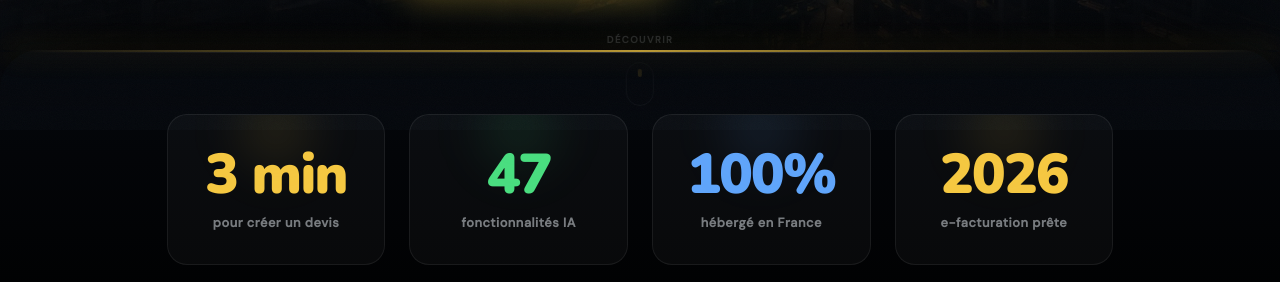
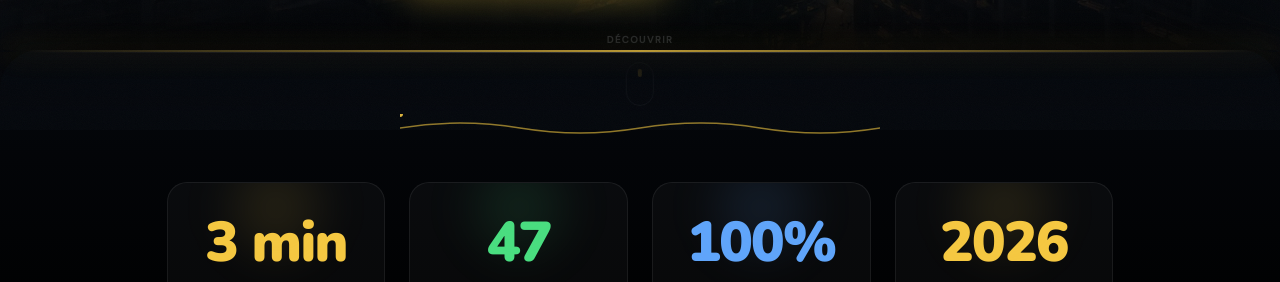
Before and after one commit to flooooooooooooooox/site, a Next.js app: page / in a window 1280 px wide. Shown: the part 670-952 px from the top of the page. Built offline with nearby package versions, Linux system fonts and the light colour scheme.

Commit message:
feat(stats): B+C+D — spring reveal, wave separator, blur-to-focus

```diff
--- a/src/components/sections/StatsSection.tsx
+++ b/src/components/sections/StatsSection.tsx
@@ -9,7 +9,14 @@ const STATS = [
   { value: 2026, suffix: "", label: "e-facturation prête", color: "#F5C842" },
 ];
 
-function Counter({ target, suffix }: { target: number; suffix: string }) {
+// Option B — spring easing with gentle overshoot
+function springEase(t: number): number {
+  if (t <= 0) return 0;
+  if (t >= 1) return 1;
+  return 1 - Math.pow(2, -9 * t) * Math.cos(t * Math.PI * 2.8);
+}
+
+function Counter({ target, suffix, color }: { target: number; suffix: string; color: string }) {
   const [count, setCount] = useState(0);
   const ref = useRef<HTMLSpanElement>(null);
   const started = useRef(false);
@@ -21,34 +28,127 @@ function Counter({ target, suffix }: { target: number; suffix: string }) {
       ([entry]) => {
         if (entry.isIntersecting && !started.current) {
           started.current = true;
-          const duration = 1400;
+          const duration = 1800;
           const start = performance.now();
           const animate = (now: number) => {
-            const progress = Math.min((now - start) / duration, 1);
-            const eased = 1 - Math.pow(1 - progress, 3);
-            setCount(Math.round(eased * target));
-            if (progress < 1) requestAnimationFrame(animate);
+            const t = Math.min((now - start) / duration, 1);
+            const eased = springEase(t);
+            // clamp so display never exceeds target
+            setCount(Math.min(Math.round(eased * target), target));
+            if (t < 1) requestAnimationFrame(animate);
+            else setCount(target);
           };
           requestAnimationFrame(animate);
         }
       },
-      { threshold: 0.5 }
+      { threshold: 0.4 }
     );
     observer.observe(el);
     return () => observer.disconnect();
   }, [target]);
 
   return (
-    <span ref={ref}>
+    <span ref={ref} style={{ color }}>
       {count}{suffix}
     </span>
   );
 }
 
+// Option C — animated SVG wave separator
+function WaveSeparator() {
+  return (
+    <div
+      aria-hidden
+      style={{
+        width: "100%",
+        display: "flex",
+        justifyContent: "center",
+        marginBottom: "2.5rem",
+        overflow: "hidden",
+      }}
+    >
+      <svg
+        width="480"
+        height="28"
+        viewBox="0 0 480 28"
+        fill="none"
+        style={{ display: "block", maxWidth: "90vw" }}
+      >
+        {/* Static base wave */}
+        <path
+          d="M0,14 Q60,4 120,14 T240,14 T360,14 T480,14"
+          stroke="rgba(245,200,66,0.1)"
+          strokeWidth="1"
+          fill="none"
+        />
+        {/* Animated glowing wave */}
+        <path
+          d="M0,14 Q60,4 120,14 T240,14 T360,14 T480,14"
+          stroke="rgba(245,200,66,0.55)"
+          strokeWidth="1.5"
+          fill="none"
+          strokeLinecap="round"
+        >
+          <animate
+            attributeName="d"
+            dur="3.5s"
+            repeatCount="indefinite"
+            values="
+              M0,14 Q60,4 120,14 T240,14 T360,14 T480,14;
+              M0,14 Q60,24 120,14 T240,14 T360,14 T480,14;
+              M0,14 Q60,4 120,14 T240,14 T360,14 T480,14
+            "
+          />
+          <animate
+            attributeName="opacity"
+            dur="3.5s"
+            repeatCount="indefinite"
+            values="0.3;1;0.3"
+          />
+        </path>
+        {/* Travelling shimmer dot */}
+        <circle r="3" fill="#F5C842" opacity="0.9">
+          <animateMotion
+            dur="3.5s"
+            repeatCount="indefinite"
+            path="M0,14 Q60,4 120,14 T240,14 T360,14 T480,14"
+          />
+          <animate attributeName="opacity" dur="3.5s" repeatCount="indefinite" values="0;1;0" />
+        </circle>
+      </svg>
+    </div>
+  );
+}
+
+// Option B card spring variants
+const cardVariants = {
+  hidden: (i: number) => ({
+    opacity: 0,
+    y: 36,
+    filter: "blur(14px)", // Option D — blur-to-focus
+    scale: 0.94,
+  }),
+  visible: (i: number) => ({
+    opacity: 1,
+    y: 0,
+    filter: "blur(0px)",
+    scale: 1,
+    transition: {
+      type: "spring" as const,
+      stiffness: 160,
+      damping: 16,
+      delay: i * 0.12,
+    },
+  }),
+};
+
 export default function StatsSection() {
   return (
     <section style={{ background: "transparent", padding: "4rem 0" }}>
       <div style={{ maxWidth: "1100px", margin: "0 auto", padding: "0 6vw" }}>
+        {/* Option C — wave above cards */}
+        <WaveSeparator />
+
         <div
           className="stats-grid"
           style={{
@@ -60,10 +160,17 @@ export default function StatsSection() {
           {STATS.map((stat, i) => (
             <motion.div
               key={stat.label}
-              initial={{ opacity: 0, y: 24 }}
-              whileInView={{ opacity: 1, y: 0 }}
-              viewport={{ once: true }}
-              transition={{ duration: 0.5, delay: i * 0.1 }}
+              custom={i}
+              variants={cardVariants}
+              initial="hidden"
+              whileInView="visible"
+              viewport={{ once: true, amount: 0.35 }}
+              whileHover={{
+                scale: 1.04,
+                borderColor: `${stat.color}40`,
+                boxShadow: `0 12px 40px ${stat.color}18`,
+                transition: { duration: 0.25 },
+              }}
               style={{
                 textAlign: "center",
                 padding: "2rem 1.5rem",
@@ -73,9 +180,10 @@ export default function StatsSection() {
                 backdropFilter: "blur(12px)",
                 position: "relative",
                 overflow: "hidden",
+                cursor: "default",
               }}
             >
-              {/* Glow */}
+              {/* Radial glow */}
               <div
                 aria-hidden
                 style={{
@@ -83,11 +191,12 @@ export default function StatsSection() {
                   top: "-30%",
                   left: "50%",
                   transform: "translateX(-50%)",
-                  width: "120px",
-                  height: "120px",
-                  background: `radial-gradient(circle, ${stat.color}20, transparent 70%)`,
-                  filter: "blur(20px)",
+                  width: "140px",
+                  height: "140px",
+                  background: `radial-gradient(circle, ${stat.color}22, transparent 70%)`,
+                  filter: "blur(18px)",
                   pointerEvents: "none",
+                  transition: "opacity 0.3s",
                 }}
               />
               <div
@@ -95,13 +204,12 @@ export default function StatsSection() {
                   fontFamily: "var(--font-nunito)",
                   fontWeight: 900,
                   fontSize: "clamp(2.4rem, 5vw, 3.5rem)",
-                  color: stat.color,
                   lineHeight: 1,
                   marginBottom: "0.6rem",
                   letterSpacing: "-0.03em",
                 }}
               >
-                <Counter target={stat.value} suffix={stat.suffix} />
+                <Counter target={stat.value} suffix={stat.suffix} color={stat.color} />
               </div>
               <div
                 style={{
```
